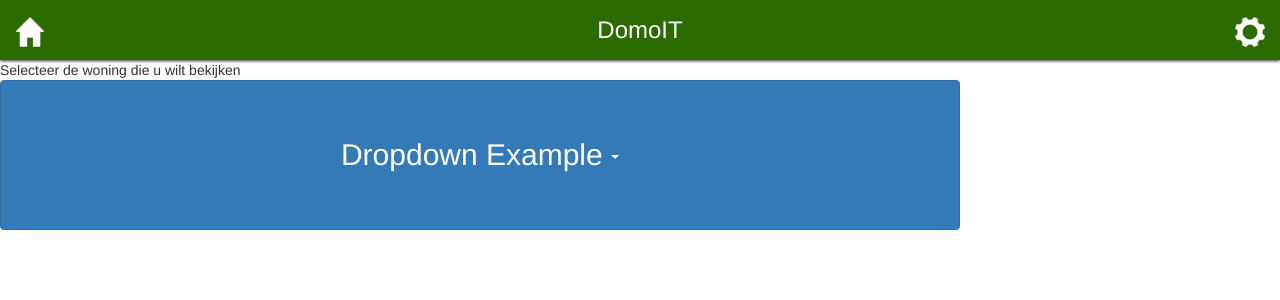
After one commit to thec0mpler/Intra-Disciplinair-Project, a PHP site: page /woning_1.php in a window 1280 px wide. The commit adds this page. Shown: the top 300 px of the page. Run offline with PHP 8.4, Linux system fonts and the light colour scheme.

Commit message:
Signed-off-by: daphne hogeterp <daphne hogeterp>

```diff
--- a/Server/public_html/assets/css/domoit.css
+++ b/Server/public_html/assets/css/domoit.css
@@ -6,8 +6,8 @@
 	height: 60px;
 	background-color: #2B6B01;
 
-	-webkit-box-shadow: 0 2px 3px 0 #333;
-	box-shadow: 0 2px 3px 0 #333;
+	-webkit-box-shadow: 0 1px 3px 0 #333;
+	box-shadow: 0 1px 3px 0 #333;
 }
 
 #navigation > div,
@@ -66,6 +66,7 @@
 #content p {
 	text-align: center;
 	font-size: 30px;
+	font-weight: bold;
 }
 
 
@@ -107,3 +108,30 @@ a.button.hulp {
 a.button.hulp:hover {
 	text-decoration: underline;
 }
+
+#content form.login {
+	text-align: center;
+	font-size: 40px
+}
+
+#content button{
+	font-size: 30px;
+    width: 100%;
+    height: 21em;
+}
+
+#content p.meldingen{
+	font-size: 200%;
+
+}
+#content button.btn{
+	text-align: center;
+	width: 75%;
+	height: 5em;
+}
+
+#navigation h2 {
+	text-align: center;
+	font-size: 30px;
+
+}
--- /dev/null
+++ b/Server/public_html/woning_1.php
@@ -0,0 +1,46 @@
+<!DOCTYPE html>
+<html lang="nl">
+<head>
+    <meta charset="utf-8">
+    <meta name="viewport" content="width=device-width, initial-scale=1">
+
+    <link href="/assets/css/bootstrap.min.css" rel="stylesheet">
+    <link href="/assets/css/domoit.css" rel="stylesheet">
+
+    <title>DomoIT</title>
+</head>
+<body>
+
+<div id="navigation">
+    <a href="index_begeleiders.php" class="back-button active">
+        <img src="/assets/images/house-icon.png">
+    </a>
+    <div class="name">DomoIT</div>
+    <a href="opties_begeleiders.php" class="settings-button">
+        <img src="/assets/images/settings-icon.png">
+    </a>
+</div>
+
+<div id="content">
+    <div class="clearfix"></div>
+
+
+Selecteer de woning die u wilt bekijken
+
+<div class="dropdown">
+  <button class="btn btn-primary dropdown-toggle" type="button" data-toggle="dropdown">Dropdown Example
+  <span class="caret"></span></button>
+  <ul class="dropdown-menu">
+    <li><a href="woning_1.php">Woning 1</a></li>
+    <li><a href="woning_2.php">Woning 2</a></li>
+    <li><a href="woning_3.php">Woning 3</a></li>
+  </ul>
+</div>
+
+
+
+
+</div>
+
+</body>
+</html>
```
Also changed, not shown: Server/public_html/index_begeleiders.php (added, +42 -0 lines), Server/public_html/meldingen.php (added, +39 -0 lines), Server/public_html/opties_begeleiders.php (added, +36 -0 lines), Server/public_html/woning_2.php (added, +46 -0 lines), Server/public_html/woning_3.php (added, +46 -0 lines), Server/public_html/woningselectie.php (added, +46 -0 lines).
